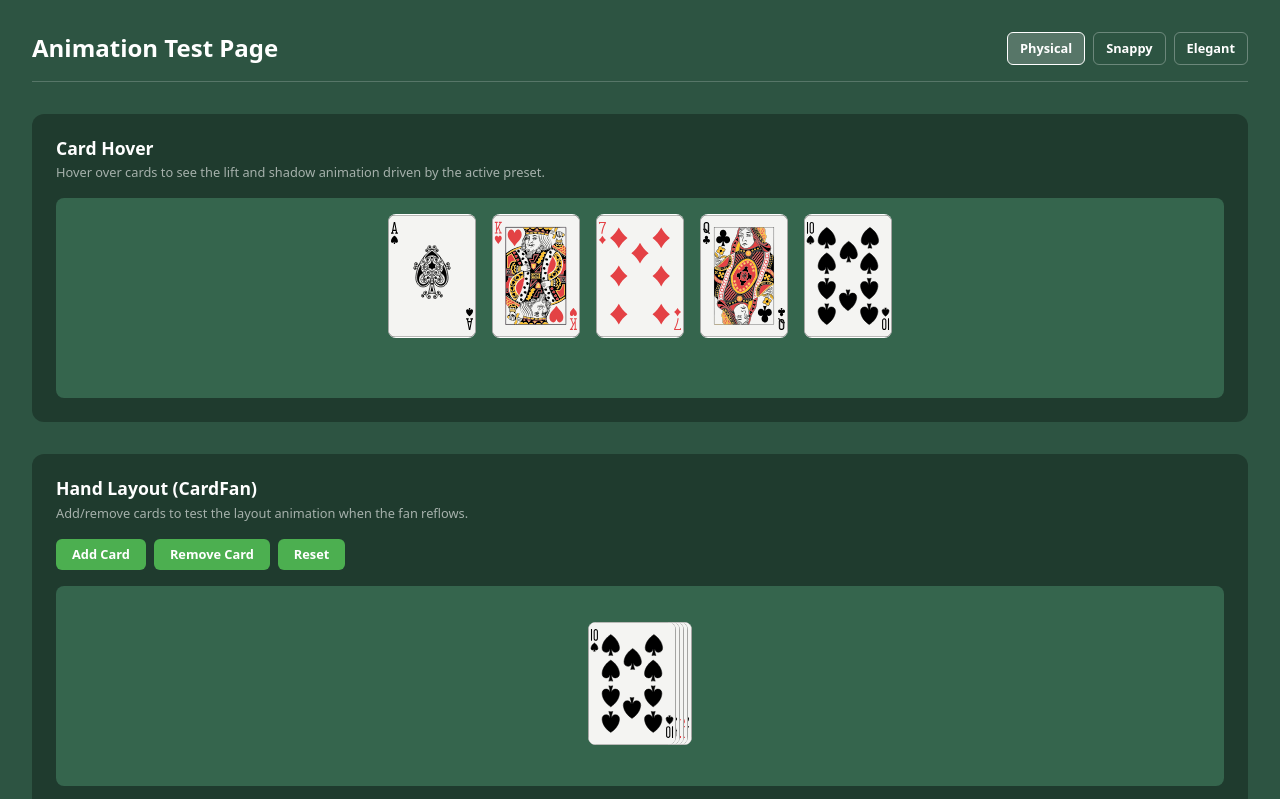
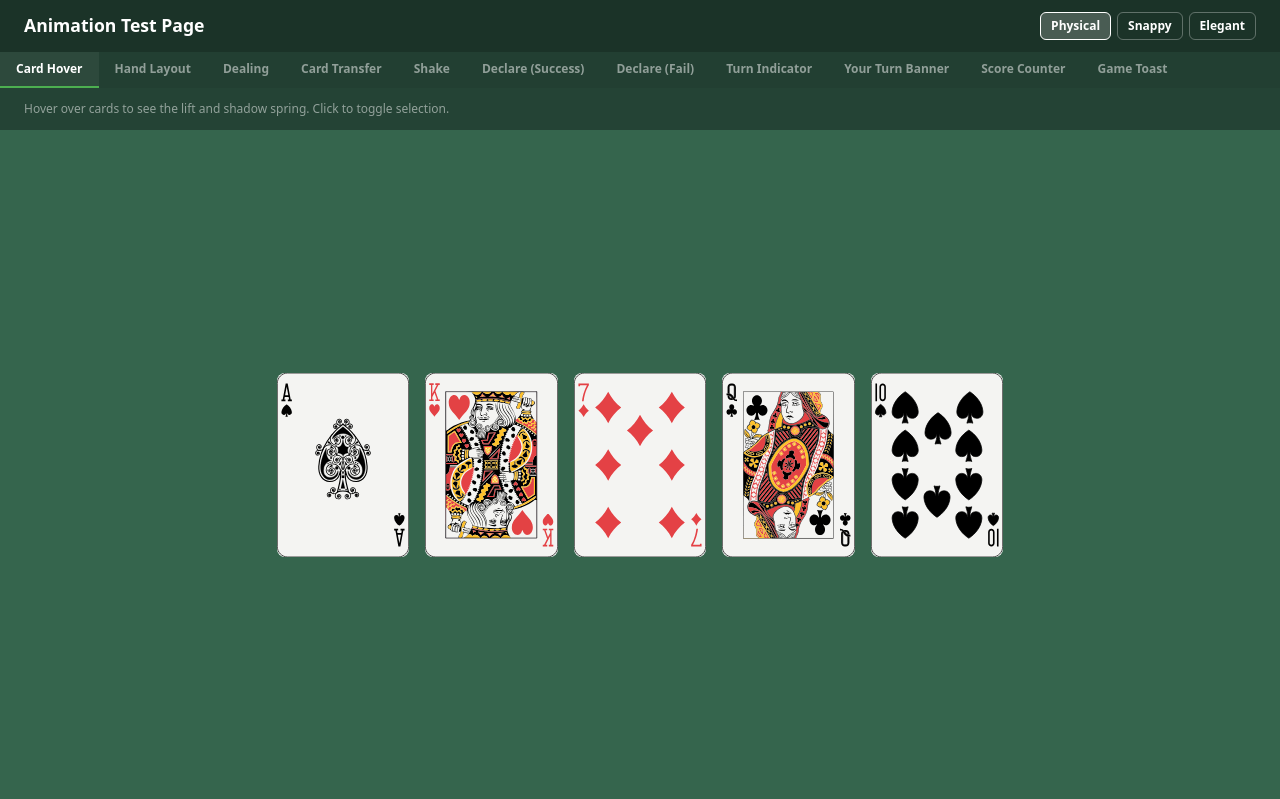
Before and after one commit to siliconcupcake/the-green-felt, a React (Vite) app in the folder packages/client/: page /animations in a window 1280 px wide. Shown: the top 799 px of the page. Built offline with nearby package versions, Linux system fonts and the light colour scheme.

Commit message:
refactor: convert animations page from scrollable sections to full-page tabs

```diff
--- a/packages/client/src/pages/AnimationsPage.tsx
+++ b/packages/client/src/pages/AnimationsPage.tsx
@@ -1,4 +1,4 @@
-import { useState, useRef, useCallback } from 'react';
+import React, { useState, useRef, useCallback } from 'react';
 import { createCard, createHidden, Rank, Suit } from '@the-green-felt/shared';
 import type { AnyCard } from '@the-green-felt/shared';
 import { AnimationPresetProvider, useAnimationPresetControls } from '../components/animation/AnimationPresetProvider';
@@ -66,18 +66,43 @@ const MOCK_DECLARATION_FAIL: SetDeclarationState = {
   success: false,
 };
 
+const TOAST_MESSAGES = [
+  'Not your turn!',
+  'Invalid action: you cannot ask yourself for a card.',
+  'Alice does not have the Ace of Spades.',
+  'Set declaration failed — incorrect card locations.',
+];
+
+// ---------------------------------------------------------------------------
+// Tab definitions
+// ---------------------------------------------------------------------------
+
+interface TabDef {
+  id: string;
+  label: string;
+}
+
+const TABS: TabDef[] = [
+  { id: 'hover', label: 'Card Hover' },
+  { id: 'hand', label: 'Hand Layout' },
+  { id: 'dealing', label: 'Dealing' },
+  { id: 'transfer', label: 'Card Transfer' },
+  { id: 'shake', label: 'Shake' },
+  { id: 'declare-success', label: 'Declare (Success)' },
+  { id: 'declare-fail', label: 'Declare (Fail)' },
+  { id: 'turn', label: 'Turn Indicator' },
+  { id: 'banner', label: 'Your Turn Banner' },
+  { id: 'score', label: 'Score Counter' },
+  { id: 'toast', label: 'Game Toast' },
+];
+
 // ---------------------------------------------------------------------------
 // Preset selector
 // ---------------------------------------------------------------------------
 
 const PRESET_NAMES: PresetName[] = ['physical', 'snappy', 'elegant'];
 
-interface PresetSelectorProps {
-  current: PresetName;
-  onChange: (name: PresetName) => void;
-}
-
-function PresetSelector({ current, onChange }: PresetSelectorProps) {
+function PresetSelector({ current, onChange }: { current: PresetName; onChange: (name: PresetName) => void }) {
   return (
     <div className="preset-selector">
       {PRESET_NAMES.map((name) => (
@@ -101,8 +126,9 @@ function PresetSelector({ current, onChange }: PresetSelectorProps) {
 function CardHoverSection() {
   return (
     <div className="animation-section">
-      <h2>Card Hover</h2>
-      <p>Hover over cards to see the lift and shadow animation driven by the active preset.</p>
+      <div className="animation-section-bar">
+        <p>Hover over cards to see the lift and shadow spring. Click to toggle selection.</p>
+      </div>
       <div className="animation-stage">
         <div className="animation-stage-cards">
           {MOCK_CARDS.map((card) => (
@@ -115,7 +141,7 @@ function CardHoverSection() {
 }
 
 // ---------------------------------------------------------------------------
-// Section: Hand Layout (CardFan)
+// Section: Hand Layout
 // ---------------------------------------------------------------------------
 
 function HandLayoutSection() {
@@ -135,18 +161,13 @@ function HandLayoutSection() {
 
   return (
     <div className="animation-section">
-      <h2>Hand Layout (CardFan)</h2>
-      <p>Add/remove cards to test the layout animation when the fan reflows.</p>
+      <div className="animation-section-bar">
+        <p>Add/remove cards to see the layout reflow animation.</p>
         <div className="animation-section-controls">
-        <button type="button" className="play-btn" onClick={addCard}>
-          Add Card
-        </button>
-        <button type="button" className="play-btn" onClick={removeCard}>
-          Remove Card
-        </button>
-        <button type="button" className="play-btn" onClick={reset}>
-          Reset
-        </button>
+          <button type="button" className="play-btn" onClick={addCard}>Add Card</button>
+          <button type="button" className="play-btn" onClick={removeCard}>Remove Card</button>
+          <button type="button" className="play-btn play-btn--muted" onClick={reset}>Reset</button>
+        </div>
       </div>
       <div className="animation-stage">
         <div className="animation-stage-cards">
@@ -158,7 +179,7 @@ function HandLayoutSection() {
 }
 
 // ---------------------------------------------------------------------------
-// Section: Dealing Animation
+// Section: Dealing
 // ---------------------------------------------------------------------------
 
 function DealingSection() {
@@ -176,15 +197,16 @@ function DealingSection() {
 
   return (
     <div className="animation-section">
-      <h2>Dealing Animation</h2>
-      <p>Cards fly from a central deck to each player&apos;s seat in deal order.</p>
+      <div className="animation-section-bar">
+        <p>Cards fly from a central deck to each player seat in round-robin deal order.</p>
         <div className="animation-section-controls">
           <button type="button" className="play-btn" onClick={startDeal} disabled={isDealing}>
-          {isDealing ? 'Dealing…' : 'Deal'}
+            {isDealing ? 'Dealing\u2026' : 'Deal'}
           </button>
         </div>
-      <div className="animation-stage animation-stage--tall">
-        {isDealing && (
+      </div>
+      <div className="animation-stage">
+        {isDealing ? (
           <DealingAnimation
             key={dealKey}
             seatOrder={MOCK_PLAYERS}
@@ -193,11 +215,8 @@ function DealingSection() {
             playerPositions={MOCK_POSITIONS}
             onComplete={onComplete}
           />
-        )}
-        {!isDealing && (
-          <div className="anim-stage-centered" style={{ color: 'rgba(255,255,255,0.4)', fontSize: '0.85rem' }}>
-            Press Deal to start
-          </div>
+        ) : (
+          <div className="animation-stage-centered">Press Deal to start</div>
         )}
       </div>
     </div>
@@ -224,27 +243,24 @@ function CardTransferSection() {
 
   return (
     <div className="animation-section">
-      <h2>Card Transfer Overlay</h2>
+      <div className="animation-section-bar">
         <p>A card slides from one player position to another, flipping face-up on arrival.</p>
         <div className="animation-section-controls">
           <button type="button" className="play-btn" onClick={trigger} disabled={isRunning}>
-          {isRunning ? 'Transferring…' : 'Transfer Card'}
+            {isRunning ? 'Transferring\u2026' : 'Transfer Card'}
           </button>
         </div>
-      <div className="animation-stage animation-stage--tall">
+      </div>
+      <div className="animation-stage">
         <CardTransferOverlay transfer={transfer} onComplete={onComplete} />
-        {!isRunning && (
-          <div className="anim-stage-centered" style={{ color: 'rgba(255,255,255,0.4)', fontSize: '0.85rem' }}>
-            Press Transfer Card to start
-          </div>
-        )}
+        {!isRunning && <div className="animation-stage-centered">Press Transfer Card to start</div>}
       </div>
     </div>
   );
 }
 
 // ---------------------------------------------------------------------------
-// Section: PlayerSeat Shake
+// Section: Shake
 // ---------------------------------------------------------------------------
 
 function ShakeSection() {
@@ -256,12 +272,11 @@ function ShakeSection() {
 
   return (
     <div className="animation-section">
-      <h2>Player Seat Shake</h2>
-      <p>Triggered when a player&apos;s ask is denied — the seat shakes to signal failure.</p>
+      <div className="animation-section-bar">
+        <p>Opponent seat shakes horizontally to signal a failed card ask.</p>
         <div className="animation-section-controls">
-        <button type="button" className="play-btn" onClick={shake}>
-          Shake
-        </button>
+          <button type="button" className="play-btn" onClick={shake}>Shake</button>
+        </div>
       </div>
       <div className="animation-stage">
         <div className="shake-seat-wrapper">
@@ -280,19 +295,50 @@ function ShakeSection() {
 }
 
 // ---------------------------------------------------------------------------
-// Section: Set Declaration
+// Section: Set Declaration (Success)
 // ---------------------------------------------------------------------------
 
-function SetDeclarationSection() {
+function DeclareSuccessSection() {
   const [declaration, setDeclaration] = useState<SetDeclarationState | null>(null);
   const [isRunning, setIsRunning] = useState(false);
 
-  const triggerSuccess = useCallback(() => {
+  const trigger = useCallback(() => {
     setIsRunning(true);
     setDeclaration(MOCK_DECLARATION_SUCCESS);
   }, []);
 
-  const triggerFail = useCallback(() => {
+  const onComplete = useCallback(() => {
+    setDeclaration(null);
+    setIsRunning(false);
+  }, []);
+
+  return (
+    <div className="animation-section">
+      <div className="animation-section-bar">
+        <p>Cards gather to center, flip face-up to reveal the set, then fly to the score area.</p>
+        <div className="animation-section-controls">
+          <button type="button" className="play-btn" onClick={trigger} disabled={isRunning}>
+            {isRunning ? 'Playing\u2026' : 'Declare (Success)'}
+          </button>
+        </div>
+      </div>
+      <div className="animation-stage">
+        <SetDeclarationOverlay declaration={declaration} onComplete={onComplete} />
+        {!isRunning && <div className="animation-stage-centered">Press Declare to start</div>}
+      </div>
+    </div>
+  );
+}
+
+// ---------------------------------------------------------------------------
+// Section: Set Declaration (Fail)
+// ---------------------------------------------------------------------------
+
+function DeclareFailSection() {
+  const [declaration, setDeclaration] = useState<SetDeclarationState | null>(null);
+  const [isRunning, setIsRunning] = useState(false);
+
+  const trigger = useCallback(() => {
     setIsRunning(true);
     setDeclaration(MOCK_DECLARATION_FAIL);
   }, []);
@@ -304,33 +350,24 @@ function SetDeclarationSection() {
 
   return (
     <div className="animation-section">
-      <h2>Set Declaration Overlay</h2>
-      <p>
-        Cards gather to center, then either flip face-up and fly to score (success) or shake and scatter back (fail).
-      </p>
+      <div className="animation-section-bar">
+        <p>Cards gather to center, then shake and scatter back to original owners on failure.</p>
         <div className="animation-section-controls">
-        <button type="button" className="play-btn" onClick={triggerSuccess} disabled={isRunning}>
-          Success
-        </button>
-        <button type="button" className="play-btn" onClick={triggerFail} disabled={isRunning}
-          style={{ background: '#e53935' }}>
-          Fail
+          <button type="button" className="play-btn play-btn--danger" onClick={trigger} disabled={isRunning}>
+            {isRunning ? 'Playing\u2026' : 'Declare (Fail)'}
           </button>
         </div>
-      <div className="animation-stage animation-stage--tall">
+      </div>
+      <div className="animation-stage">
         <SetDeclarationOverlay declaration={declaration} onComplete={onComplete} />
-        {!isRunning && (
-          <div className="anim-stage-centered" style={{ color: 'rgba(255,255,255,0.4)', fontSize: '0.85rem' }}>
-            Press Success or Fail to start
-          </div>
-        )}
+        {!isRunning && <div className="animation-stage-centered">Press Declare to start</div>}
       </div>
     </div>
   );
 }
 
 // ---------------------------------------------------------------------------
-// Section: Turn Indicator (GameInfoPanel)
+// Section: Turn Indicator
 // ---------------------------------------------------------------------------
 
 function TurnIndicatorSection() {
@@ -354,18 +391,15 @@ function TurnIndicatorSection() {
 
   return (
     <div className="animation-section">
-      <h2>Game Info Panel</h2>
+      <div className="animation-section-bar">
         <p>Turn indicator dot and label animate when the active player changes.</p>
         <div className="animation-section-controls">
-        <button type="button" className="play-btn" onClick={cyclePlayer}>
-          Cycle Turn
-        </button>
-        <span style={{ color: 'rgba(255,255,255,0.6)', fontSize: '0.8rem' }}>
-          Current: <strong>{currentPlayer}</strong>
-        </span>
+          <button type="button" className="play-btn" onClick={cyclePlayer}>Cycle Turn</button>
+          <span className="status-label">Current: <strong>{currentPlayer}</strong></span>
+        </div>
       </div>
       <div className="animation-stage">
-        <div style={{ padding: '1.5rem' }}>
+        <div className="turn-indicator-wrapper">
           <GameInfoPanel
             roomCode="DEMO"
             currentTurnPlayer={currentPlayer}
@@ -388,7 +422,6 @@ function YourTurnBannerSection() {
 
   const trigger = useCallback(() => {
     setIsMyTurn(false);
-    // Use a small timeout so re-mounting happens cleanly
     setTimeout(() => {
       setKey((k) => k + 1);
       setIsMyTurn(true);
@@ -397,15 +430,15 @@ function YourTurnBannerSection() {
 
   return (
     <div className="animation-section">
-      <h2>Your Turn Banner</h2>
-      <p>An animated banner appears briefly when it becomes your turn, then auto-dismisses.</p>
+      <div className="animation-section-bar">
+        <p>Animated banner scales in when it becomes your turn, then auto-dismisses.</p>
         <div className="animation-section-controls">
-        <button type="button" className="play-btn" onClick={trigger}>
-          Trigger Banner
-        </button>
+          <button type="button" className="play-btn" onClick={trigger}>Show Banner</button>
         </div>
-      <div className="animation-stage" style={{ minHeight: '160px' }}>
+      </div>
+      <div className="animation-stage">
         <YourTurnBanner key={key} isMyTurn={isMyTurn} />
+        {!isMyTurn && <div className="animation-stage-centered">Press Show Banner to trigger</div>}
       </div>
     </div>
   );
@@ -421,22 +454,20 @@ function ScoreCounterSection() {
 
   const incrementA = useCallback(() => setScoreA((v) => v + 1), []);
   const incrementB = useCallback(() => setScoreB((v) => v + 1), []);
-  const reset = useCallback(() => { setScoreA(0); setScoreB(0); }, []);
+  const reset = useCallback(() => {
+    setScoreA(0);
+    setScoreB(0);
+  }, []);
 
   return (
     <div className="animation-section">
-      <h2>Score Counter</h2>
+      <div className="animation-section-bar">
         <p>Score value pops with a spring animation when incremented.</p>
         <div className="animation-section-controls">
-        <button type="button" className="play-btn" onClick={incrementA}>
-          +1 Team A
-        </button>
-        <button type="button" className="play-btn" onClick={incrementB}>
-          +1 Team B
-        </button>
-        <button type="button" className="play-btn" onClick={reset}>
-          Reset
-        </button>
+          <button type="button" className="play-btn" onClick={incrementA}>+1 Team A</button>
+          <button type="button" className="play-btn" onClick={incrementB}>+1 Team B</button>
+          <button type="button" className="play-btn play-btn--muted" onClick={reset}>Reset</button>
+        </div>
       </div>
       <div className="animation-stage">
         <div className="score-counter-row">
@@ -451,13 +482,6 @@ function ScoreCounterSection() {
 // ---------------------------------------------------------------------------
 // Section: Game Toast
 // ---------------------------------------------------------------------------
-
-const TOAST_MESSAGES = [
-  'Alice asked Bob for the Ace of Spades — denied!',
-  'Your team declared a set of Aces!',
-  'Opponents declared a set of Kings.',
-  'Bob transferred the Queen of Hearts to Alice.',
-];
 
 function GameToastSection() {
   const [message, setMessage] = useState<string | null>(null);
@@ -475,49 +499,73 @@ function GameToastSection() {
 
   return (
     <div className="animation-section">
-      <h2>Game Toast</h2>
-      <p>Slide-in notification that auto-dismisses after the preset&apos;s toast hold duration.</p>
+      <div className="animation-section-bar">
+        <p>Slide-in notification that auto-dismisses after the preset hold duration.</p>
         <div className="animation-section-controls">
-        <button type="button" className="play-btn" onClick={trigger}>
-          Show Toast
-        </button>
-        <button type="button" className="play-btn" onClick={dismiss}
-          style={{ background: '#757575' }}>
-          Dismiss
-        </button>
+          <button type="button" className="play-btn" onClick={trigger}>Show Toast</button>
+          <button type="button" className="play-btn play-btn--muted" onClick={dismiss}>Dismiss</button>
+        </div>
       </div>
       <div className="animation-stage toast-stage">
         <GameToast message={message} onDismiss={dismiss} />
+        {!message && <div className="animation-stage-centered">Press Show Toast to trigger</div>}
       </div>
     </div>
   );
 }
 
 // ---------------------------------------------------------------------------
-// Page content (must be inside AnimationPresetProvider)
+// Tab → section map
+// ---------------------------------------------------------------------------
+
+const TAB_SECTIONS: Record<string, () => React.JSX.Element> = {
+  hover: CardHoverSection,
+  hand: HandLayoutSection,
+  dealing: DealingSection,
+  transfer: CardTransferSection,
+  shake: ShakeSection,
+  'declare-success': DeclareSuccessSection,
+  'declare-fail': DeclareFailSection,
+  turn: TurnIndicatorSection,
+  banner: YourTurnBannerSection,
+  score: ScoreCounterSection,
+  toast: GameToastSection,
+};
+
+// ---------------------------------------------------------------------------
+// Page content (inside AnimationPresetProvider)
 // ---------------------------------------------------------------------------
 
 function AnimationsPageContent() {
   const { presetName, setPreset } = useAnimationPresetControls();
+  const [activeTab, setActiveTab] = useState(TABS[0].id);
+
+  const ActiveSection = TAB_SECTIONS[activeTab];
 
   return (
     <div className="animations-page">
       <header className="animations-header">
         <h1>Animation Test Page</h1>
+        <div className="animations-header-right">
           <PresetSelector current={presetName} onChange={setPreset} />
+        </div>
       </header>
 
-      <div className="animations-sections">
-        <CardHoverSection />
-        <HandLayoutSection />
-        <DealingSection />
-        <CardTransferSection />
-        <ShakeSection />
-        <SetDeclarationSection />
-        <TurnIndicatorSection />
-        <YourTurnBannerSection />
-        <ScoreCounterSection />
-        <GameToastSection />
+      <nav className="animations-tabs">
+        {TABS.map((tab) => (
+          <button
+            key={tab.id}
+            type="button"
+            className={`animations-tab ${activeTab === tab.id ? 'animations-tab--active' : ''}`}
+            onClick={() => setActiveTab(tab.id)}
+          >
+            {tab.label}
+          </button>
+        ))}
+      </nav>
+
+      <div className="animations-tab-content">
+        <ActiveSection />
       </div>
     </div>
   );
--- a/packages/client/src/pages/animations-page.css
+++ b/packages/client/src/pages/animations-page.css
@@ -1,38 +1,52 @@
 .animations-page {
-  min-height: 100vh;
+  height: 100vh;
+  display: flex;
+  flex-direction: column;
   background: #2d5442;
   color: #fff;
-  padding: 2rem;
+  overflow: hidden;
 }
+
+/* ---------- Header bar ---------- */
 
 .animations-header {
   display: flex;
   align-items: center;
   justify-content: space-between;
-  margin-bottom: 2rem;
-  padding-bottom: 1rem;
-  border-bottom: 1px solid rgba(255, 255, 255, 0.2);
+  padding: 0.75rem 1.5rem;
+  background: rgba(0, 0, 0, 0.4);
+  flex-shrink: 0;
+  z-index: 10;
 }
 
 .animations-header h1 {
-  font-size: 1.5rem;
+  font-size: 1.1rem;
   font-weight: 700;
   margin: 0;
+  white-space: nowrap;
 }
+
+.animations-header-right {
+  display: flex;
+  align-items: center;
+  gap: 1rem;
+}
+
+/* ---------- Preset selector ---------- */
 
 .preset-selector {
   display: flex;
-  gap: 0.5rem;
+  gap: 0.375rem;
 }
 
 .preset-btn {
-  padding: 0.375rem 0.75rem;
+  padding: 0.25rem 0.625rem;
   border: 1px solid rgba(255, 255, 255, 0.3);
   border-radius: 0.375rem;
   background: transparent;
   color: #fff;
   cursor: pointer;
-  font-size: 0.8rem;
+  font-size: 0.75rem;
   font-weight: 600;
   text-transform: capitalize;
 }
@@ -46,46 +60,93 @@
   border-color: #fff;
 }
 
-.animations-sections {
+/* ---------- Tab bar ---------- */
+
+.animations-tabs {
+  display: flex;
+  gap: 0;
+  background: rgba(0, 0, 0, 0.25);
+  flex-shrink: 0;
+  overflow-x: auto;
+  scrollbar-width: thin;
+  scrollbar-color: rgba(255, 255, 255, 0.2) transparent;
+}
+
+.animations-tab {
+  padding: 0.5rem 1rem;
+  border: none;
+  border-bottom: 2px solid transparent;
+  background: transparent;
+  color: rgba(255, 255, 255, 0.5);
+  cursor: pointer;
+  font-size: 0.75rem;
+  font-weight: 600;
+  white-space: nowrap;
+  flex-shrink: 0;
+}
+
+.animations-tab:hover {
+  color: rgba(255, 255, 255, 0.8);
+  background: rgba(255, 255, 255, 0.05);
+}
+
+.animations-tab--active {
+  color: #fff;
+  border-bottom-color: #4caf50;
+  background: rgba(255, 255, 255, 0.05);
+}
+
+/* ---------- Tab content (full remaining viewport) ---------- */
+
+.animations-tab-content {
+  flex: 1;
+  position: relative;
+  overflow: hidden;
+}
+
+/* ---------- Section (fills the tab content) ---------- */
+
+.animation-section {
   display: flex;
   flex-direction: column;
-  gap: 2rem;
+  height: 100%;
 }
 
-.animation-section {
-  background: rgba(0, 0, 0, 0.3);
-  border-radius: 0.75rem;
-  padding: 1.5rem;
+.animation-section-bar {
+  display: flex;
+  align-items: center;
+  gap: 0.75rem;
+  padding: 0.75rem 1.5rem;
+  background: rgba(0, 0, 0, 0.2);
+  flex-shrink: 0;
+  flex-wrap: wrap;
 }
 
-.animation-section h2 {
-  font-size: 1.1rem;
-  font-weight: 700;
-  margin: 0 0 0.25rem;
-}
-
-.animation-section p {
-  color: rgba(255, 255, 255, 0.6);
-  font-size: 0.8rem;
-  margin: 0 0 1rem;
+.animation-section-bar p {
+  color: rgba(255, 255, 255, 0.5);
+  font-size: 0.75rem;
+  margin: 0;
+  flex: 1;
+  min-width: 12rem;
 }
 
 .animation-section-controls {
   display: flex;
   gap: 0.5rem;
-  margin-bottom: 1rem;
   align-items: center;
   flex-wrap: wrap;
 }
 
+/* ---------- Play / action buttons ---------- */
+
 .play-btn {
-  padding: 0.375rem 1rem;
+  padding: 0.3rem 0.875rem;
   border: none;
   border-radius: 0.375rem;
   background: #4caf50;
   color: #fff;
   cursor: pointer;
-  font-size: 0.8rem;
+  font-size: 0.75rem;
   font-weight: 600;
 }
 
@@ -98,72 +159,84 @@
   cursor: not-allowed;
 }
 
+.play-btn--danger {
+  background: #e53935;
+}
+
+.play-btn--danger:hover {
+  background: #c62828;
+}
+
+.play-btn--muted {
+  background: #757575;
+}
+
+.play-btn--muted:hover {
+  background: #616161;
+}
+
+/* ---------- Stage (the green felt area, fills remaining space) ---------- */
+
 .animation-stage {
+  flex: 1;
   position: relative;
   background: #35654d;
-  border-radius: 0.5rem;
-  min-height: 200px;
   overflow: hidden;
-}
-
-.animation-stage--tall {
-  min-height: 400px;
 }
 
 .animation-stage-cards {
   display: flex;
   gap: 1rem;
-  padding: 1rem;
+  padding: 1.5rem;
   align-items: center;
   justify-content: center;
   flex-wrap: wrap;
+  height: 100%;
 }
 
-/* Scale down cards in the stage for the demo */
-.animation-stage .playing-card {
-  width: 5.5rem;
-  height: 7.7rem;
-}
-
-.animation-stage--tall .playing-card {
-  width: 4.5rem;
-  height: 6.25rem;
-}
-
-/* Inline helpers */
-.anim-stage-overlay-host {
-  position: relative;
-  width: 100%;
-  height: 400px;
-}
-
-.anim-stage-centered {
+.animation-stage-centered {
   display: flex;
   align-items: center;
   justify-content: center;
   height: 100%;
-  gap: 1rem;
-  flex-wrap: wrap;
-  padding: 1rem;
+  color: rgba(255, 255, 255, 0.35);
+  font-size: 0.85rem;
 }
+
+/* ---------- Per-section helpers ---------- */
 
 .shake-seat-wrapper {
   display: flex;
   align-items: center;
   justify-content: center;
-  padding: 2rem;
-  height: 200px;
+  height: 100%;
 }
 
 .score-counter-row {
   display: flex;
-  gap: 2rem;
+  gap: 3rem;
   align-items: center;
   justify-content: center;
+  height: 100%;
+}
+
+.turn-indicator-wrapper {
   padding: 2rem;
+  height: 100%;
+  display: flex;
+  align-items: flex-end;
+  justify-content: flex-start;
 }
 
 .toast-stage {
   position: relative;
-  min-height: 120px;
 }
+
+.status-label {
+  color: rgba(255, 255, 255, 0.6);
+  font-size: 0.75rem;
+}
+
+.status-label strong {
+  color: #fff;
+}
```
Lines whose indentation alone changed are shown as unchanged.
